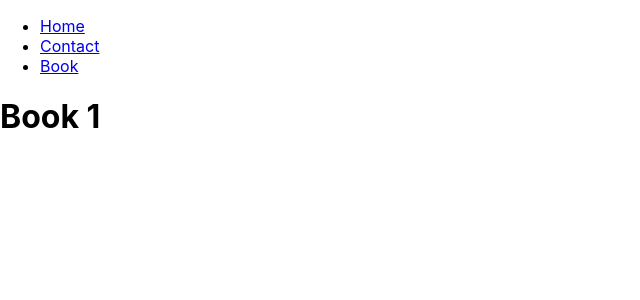
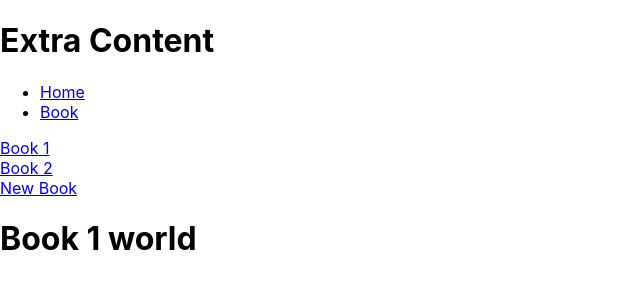
Before and after one commit to MatinT-SA/react-router-dom-test, a React (Create React App) app: page /books/1 in a window 1280 px wide. Shown: the top 300 px of the page, without its empty margins (0-640 px from the left). Built offline with nearby package versions, Linux system fonts and the light colour scheme.

Commit message:
nested routes

```diff
--- a/src/App.js
+++ b/src/App.js
@@ -2,29 +2,34 @@ import './App.css';
 
 import { Link, Route, Routes } from 'react-router-dom'
 import { Home } from './pages/Home';
-import { Contact } from './pages/Contact';
 import { Book } from './pages/Book'
 import { BookList } from './pages/BookList';
 import { NewBook } from './pages/NewBook';
 import { NotFound } from './pages/NotFound';
+import { BookLayout } from './pages/BookLayout';
 
 
 function App() {
   return (
     <>
+      {/* having multiple Routes is good for when we have a sidebar and the sidebar shows the same thing in most pages but in some pages in might be different*/}
+      {/* having hardcoded url by making use of location attribute is a good practice for some specific circumstances that we wanna make sure that we're gonna display a specific content everywhere regardless of the current url we are in */}
+      <Routes location="/books">
+        <Route path="/books" element={<h1>Extra Content</h1>} />
+      </Routes>
       <nav>
         <ul>
           <li><Link to="/">Home</Link></li>
-          <li><Link to="/contact">Contact</Link></li>
           <li><Link to="/books">Book</Link></li>
         </ul>
       </nav>
       <Routes>
         <Route path="/" element={<Home />} />
-        <Route path="/contact" element={<Contact />} />
-        <Route path="/books/" element={<BookList />} />
-        <Route path="/books/:id" element={<Book />} />
-        <Route path="/books/new" element={<NewBook />} />
+        <Route path="/books" element={<BookLayout />}>
+          <Route index element={<BookList />} />
+          <Route path=":id" element={<Book />} />
+          <Route path="new" element={<NewBook />} />
+        </Route>
         <Route path="*" element={<NotFound />} />
       </Routes>
     </>
--- a/src/pages/Book.js
+++ b/src/pages/Book.js
@@ -1,6 +1,9 @@
-import { useParams } from "react-router-dom";
+import { useOutletContext, useParams } from "react-router-dom";
 
 export function Book() {
+    // using useParams will help us to have access to the dynamic parts of our url in the path of our routes
     const { id } = useParams();
-    return <h1>Book {id}</h1>
+    // using useOutletContext will help us to have access to the context property specified in our Outlet component
+    const obj = useOutletContext();
+    return <h1>Book {id} {obj.hello}</h1>
 }
--- /dev/null
+++ b/src/pages/BookLayout.js
@@ -0,0 +1,16 @@
+import { Link, Outlet } from "react-router-dom";
+
+export function BookLayout() {
+    return (
+        <>
+            <Link to="/books/1">Book 1</Link>
+            <br />
+            <Link to="/books/2">Book 2</Link>
+            <br />
+            <Link to="/books/new">New Book</Link>
+            {/* having an outlet component here from react-router-dom allows us to have all of our routes in where it's been included */}
+            <Outlet context={{ hello: "world" }} />
+
+        </>
+    )
+}
--- a/src/pages/BookList.js
+++ b/src/pages/BookList.js
@@ -1,14 +1,5 @@
-import { Link } from "react-router-dom"
-
 export function BookList() {
     return (
-        <>
-            <h1>BookList</h1>
-            <Link to="/books/1">Book 1</Link>
-            <br />
-            <Link to="/books/2">Book 2</Link>
-            <br />
-            <Link to="/books/new">New Book</Link>
-        </>
+        <h1>BookList</h1>
     )
 }
```
